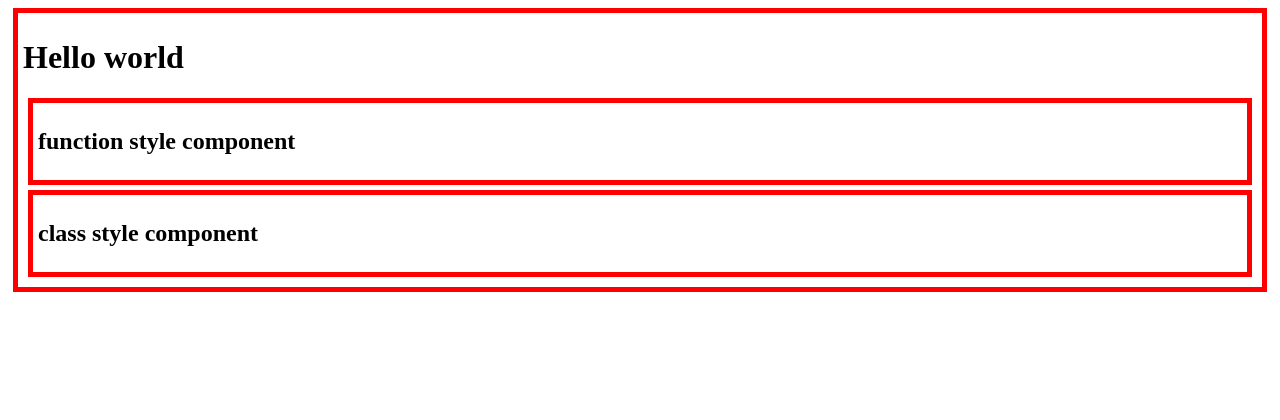
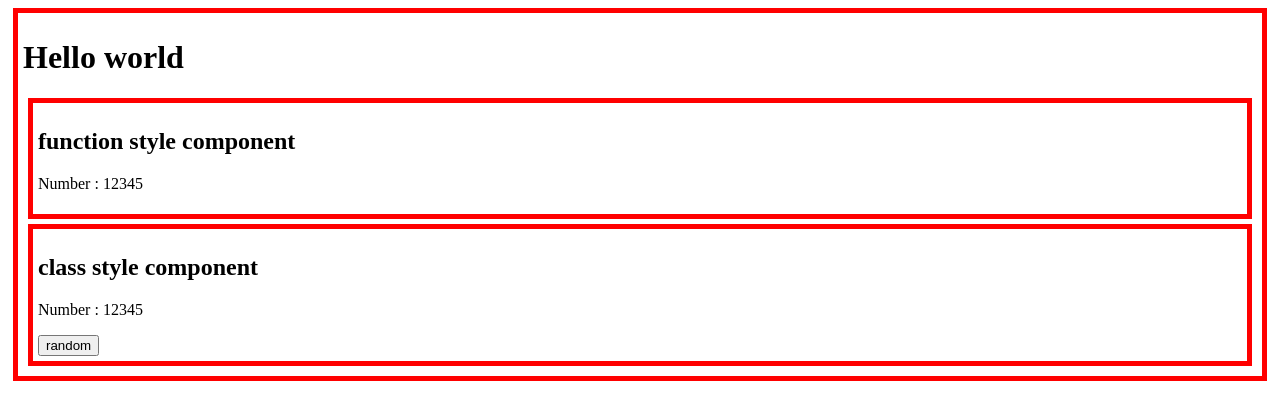
Before and after one commit to jahyun12345/react-component-tsx, a React (Create React App) app: page / in a window 1280 px wide. Shown: the top 420 px of the page. Built offline with nearby package versions, Linux system fonts and the light colour scheme.

Commit message:
* funccomp / classcomp에 initNumber props 넘김 * class component : props / state 정의 필요 * function component : props 정의

```diff
--- a/src/App.tsx
+++ b/src/App.tsx
@@ -7,8 +7,8 @@ function App() {
   return (
     <div className="container">
       <h1>Hello world</h1>
-      <FuncComp />
-      <ClassComp />
+      <FuncComp initNumber={12345} />
+      <ClassComp initNumber={12345} />
     </div>
   );
 }
--- a/src/component/ClassComp.tsx
+++ b/src/component/ClassComp.tsx
@@ -1,11 +1,37 @@
 import React from 'react';
 
+interface ClassProps {
+  initNumber:number
+}
+
+interface ClassState {
+  number:number
+}
+
 // class component : render() method 필요로 함
-export default class ClassComp extends React.Component {
+export default class ClassComp extends React.Component<ClassProps, ClassState> {
+  state:ClassState = {
+    number:this.props.initNumber
+  }
+
+  clickEventHandle() {
+    this.setState({number:Math.random()});
+  }
+
+  // state 값이 바뀜에 따라 render() 호출
+  // => 바뀐 결과 반영
   render() {
     return (
       <div className="container">
         <h2>class style component</h2>
+        <p>Number : {this.state.number}</p>
+        <input
+          type="button"
+          value="random"
+          onClick={this.clickEventHandle.bind(this)}
+          // arrow function
+          // onClick={() => this.setState({number:Math.random()})}
+        />
       </div>
     )
   }
--- a/src/component/FunComp.tsx
+++ b/src/component/FunComp.tsx
@@ -1,8 +1,13 @@
+interface FuncProps {
+  initNumber:number
+}
+
 // function component : 자기자신이 render() method
-export default function FuncComp() {
+export default function FuncComp(props:FuncProps) {
     return (
       <div className="container">
         <h2>function style component</h2>
+        <p>Number : {props.initNumber}</p>
       </div>
     )
 }
```
Lines whose indentation alone changed are shown as unchanged.
